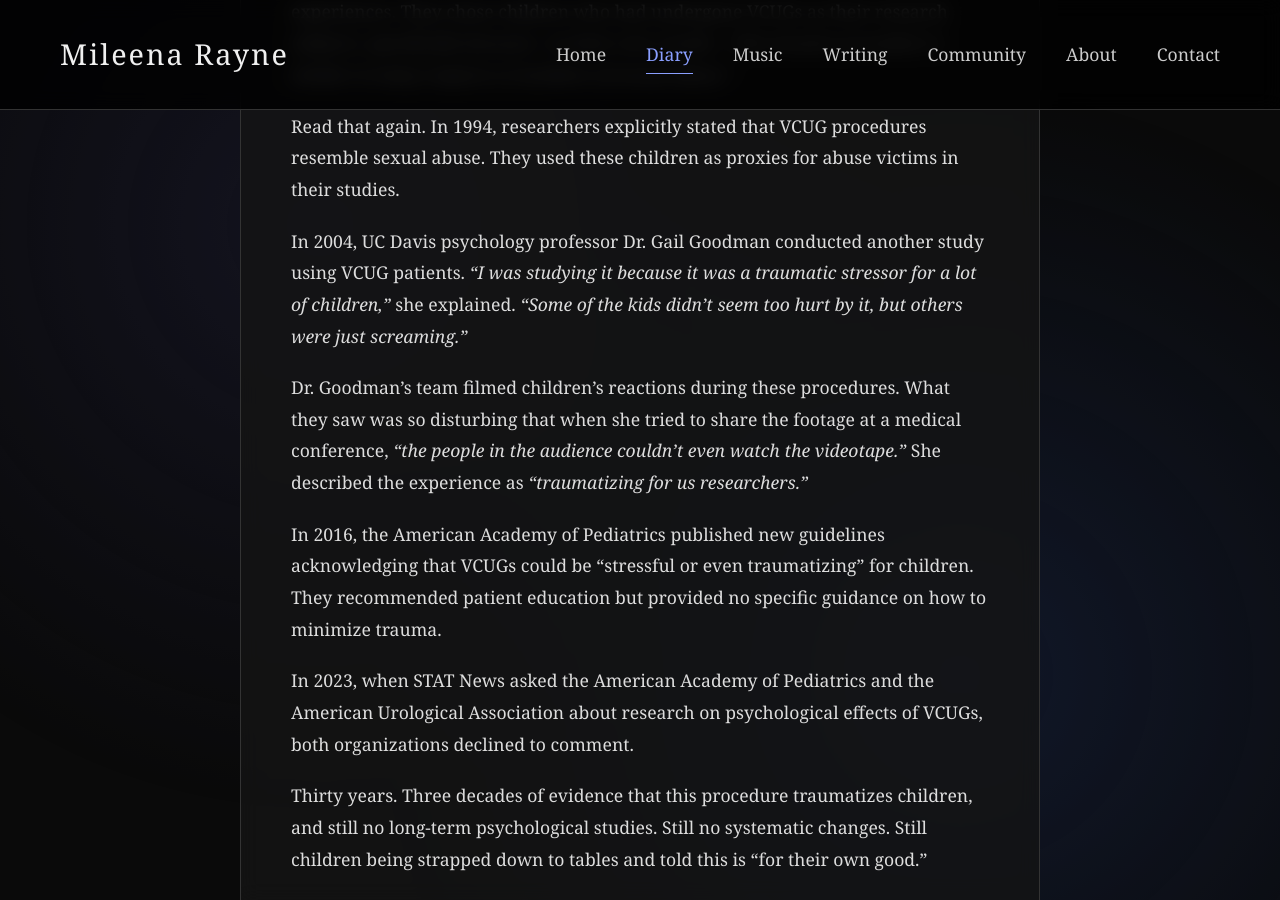
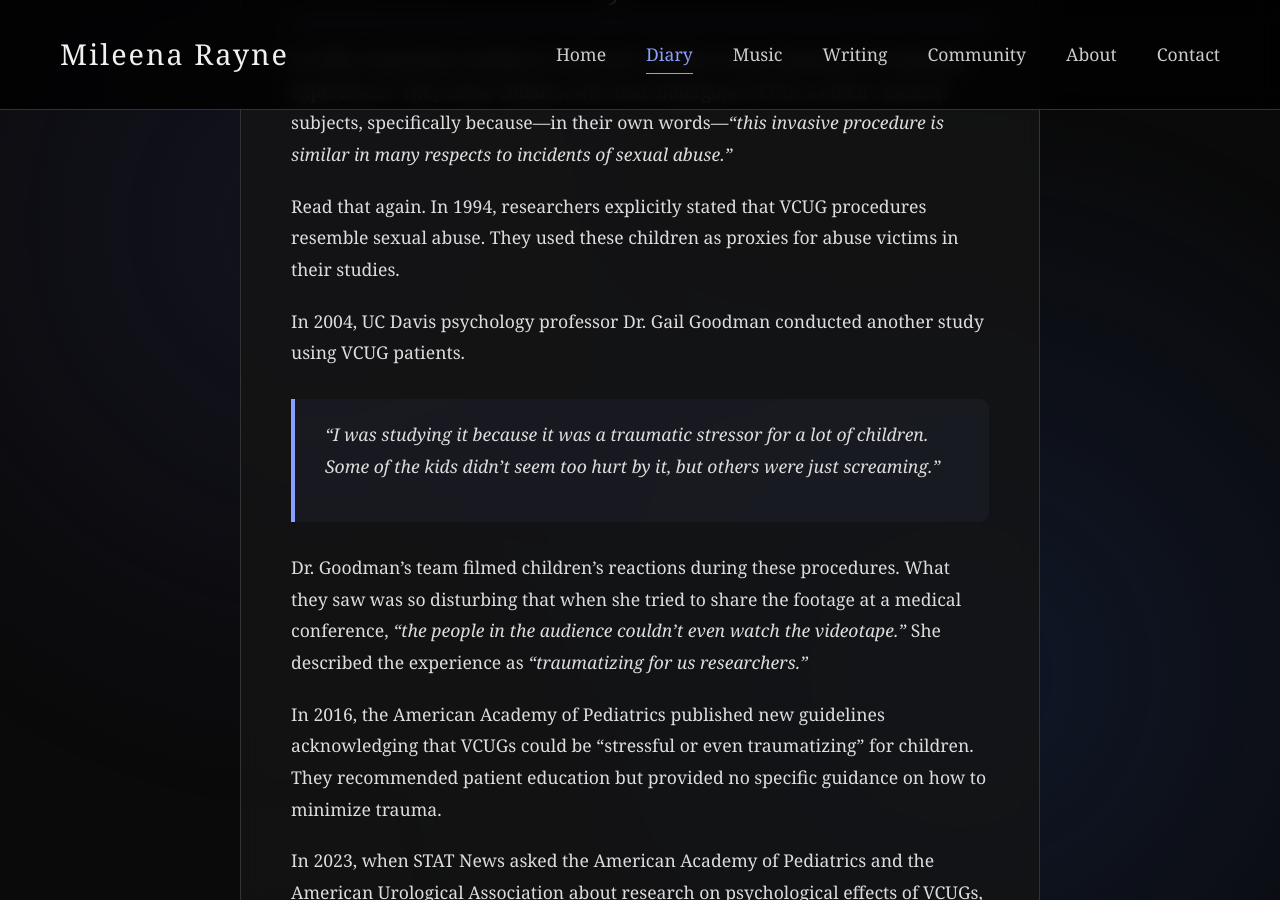
Before and after one commit to Mileena28/Mileena28.github.io, a Jekyll site: the page built from _posts/2025-07-03-the-procedure-that-shouldnt-exist.md, in a window 1280 px wide and 900 px high, scrolled down 1993 px. Built offline with Jekyll 4.4.1, drawn with Linux system fonts in a browser that asks for light colours; some of the changed text lies outside the part shown.

Commit message:
Update 2025-07-03-the-procedure-that-shouldnt-exist.md

```diff
--- a/_posts/2025-07-03-the-procedure-that-shouldnt-exist.md
+++ b/_posts/2025-07-03-the-procedure-that-shouldnt-exist.md
@@ -25,7 +25,7 @@
 
 In 2023, a practicing pediatric urologist said something to a medical journalist that should have made headlines. Dr. Anthony Caldamone, speaking on the record about voiding cystourethrograms (VCUGs), admitted something remarkable:
 
-*"With or without sedation, we just don't have the data. We don't know how many children are affected."*
+> *"With or without sedation, we just don't have the data. We don't know how many children are affected."*
 
 This wasn't an admission about some experimental treatment. This was about a procedure performed on hundreds of thousands of children annually, a procedure that medical websites describe as "uncomfortable but not painful," a procedure that, according to medical literature, has never been studied for long-term psychological effects.
 
@@ -41,7 +41,9 @@
 
 Read that again. In 1994, researchers explicitly stated that VCUG procedures resemble sexual abuse. They used these children as proxies for abuse victims in their studies.
 
-In 2004, UC Davis psychology professor Dr. Gail Goodman conducted another study using VCUG patients. *"I was studying it because it was a traumatic stressor for a lot of children,"* she explained. *"Some of the kids didn't seem too hurt by it, but others were just screaming."*
+In 2004, UC Davis psychology professor Dr. Gail Goodman conducted another study using VCUG patients.
+
+> *"I was studying it because it was a traumatic stressor for a lot of children. Some of the kids didn't seem too hurt by it, but others were just screaming."*
 
 Dr. Goodman's team filmed children's reactions during these procedures. What they saw was so disturbing that when she tried to share the footage at a medical conference, *"the people in the audience couldn't even watch the videotape."* She described the experience as *"traumatizing for us researchers."*
 
@@ -67,19 +69,25 @@
 
 What actually happened was something entirely different.
 
-*"I'm strapped down to the table with the bright light shining on me—completely naked, legs spread and strapped open... A bunch of nurses and doctors came into the room, some male and some female, and they shone the light directly at my private parts. I had been potty trained for a while now, and had always been very modest, so this felt weird at best. But I knew my dad had told me that 'no one could ever look at or touch my girl parts', and that I had to say 'no' if anyone ever tried to. But for some reason, I couldn't speak right now."*
+> *"I'm strapped down to the table with the bright light shining on me—completely naked, legs spread and strapped open... A bunch of nurses and doctors came into the room, some male and some female, and they shone the light directly at my private parts. I had been potty trained for a while now, and had always been very modest, so this felt weird at best. But I knew my dad had told me that 'no one could ever look at or touch my girl parts', and that I had to say 'no' if anyone ever tried to. But for some reason, I couldn't speak right now."*
 
 She describes the "red soap" that wasn't soap at all but antiseptic solution that burned her skin. The strangers touching her. The catheter insertion that felt like being stabbed. The male doctor who asked "Mind if I take a peek?" before examining her genitals while she lay paralyzed with fear.
 
-*"I couldn't scream, couldn't cry, couldn't do anything but just lay there and stare at the ceiling."*
+> *"I couldn't scream, couldn't cry, couldn't do anything but just lay there and stare at the ceiling."*
 
 When it was over and she tried to walk, she couldn't take more than two steps because of the burning pain. At home, she discovered blood in her underwear and was terrified they had damaged something inside her.
 
-*"I knew I couldn't let my mom see, or she might make me go back."*
+> *"I knew I couldn't let my mom see, or she might make me go back."*
 
 But perhaps the most devastating part of her account is what happened afterward. When her father asked if it hurt, *"I lied and said no, because I knew it wasn't supposed to hurt, and everyone told me that it wouldn't, so it was probably something wrong with me."* A three-year-old was already learning to blame herself for medical trauma, already internalizing the message that her pain didn't matter if it contradicted what adults said should happen.
 
-Even the medical staff reinforced this gaslighting. After the burning antiseptic procedure, the nurse told her: *"See? that didn't even hurt!"* The child wanted to tell her mother that it did hurt, but found herself voiceless: *"I couldn't do anything. I was just frozen, watching this whole thing unfold."*
+Even the medical staff reinforced this gaslighting. After the burning antiseptic procedure, the nurse told her:
+
+> *"See? that didn't even hurt!"*
+
+The child wanted to tell her mother that it did hurt, but found herself voiceless:
+
+> *"I couldn't do anything. I was just frozen, watching this whole thing unfold."*
 
 Twenty-two years later, she's been diagnosed with PTSD and vaginismus from this procedure. She requires trauma-informed pelvic floor physical therapy and still flinches when touched. She also has what's been described as a "catheter injury" from that day in 2006.
 
@@ -87,35 +95,39 @@
 
 The second account comes from someone who endured this procedure not once, but yearly from age two to ten: eight times total. Eight annual appointments with terror.
 
-*"I really fear coming across as unreasonable or dramatic here, but I can't emphasize enough how false this is. It was incredibly painful."*
+> *"I really fear coming across as unreasonable or dramatic here, but I can't emphasize enough how false this is. It was incredibly painful."*
 
 She's responding to those ubiquitous hospital websites that describe VCUGs as "uncomfortable but not painful." Her lived experience directly contradicts every official medical description of what this procedure feels like.
 
-*"I have VIVID memories of every aspect of this test. The discomfort and fear I experienced spreading my legs in front of a room of 3-5 nurses/technologists. The dreaded question: did I want my legs in frog position or butterfly position? (I quickly learned to pray for a technologist who allowed frog position, because whenever I had to do butterfly, two nurses/aides would stand on either side of me and hold my knees down flat on the table so I couldn't fold them up... I never even fought, but for some reason children needed to be restrained just to make it easier?)"*
+> *"I have VIVID memories of every aspect of this test. The discomfort and fear I experienced spreading my legs in front of a room of 3-5 nurses/technologists. The dreaded question: did I want my legs in frog position or butterfly position? (I quickly learned to pray for a technologist who allowed frog position, because whenever I had to do butterfly, two nurses/aides would stand on either side of me and hold my knees down flat on the table so I couldn't fold them up... I never even fought, but for some reason children needed to be restrained just to make it easier?)"*
 
 But what devastates me most about her account is the confusion she felt about her parents' role in this violation:
 
-*"One of my parents was always in the room for it, so it was really confusing for me as a kid to understand how this person who was supposed to protect me could allow strangers to hurt me in such an invasive, intimate way and just stand by."*
+> *"One of my parents was always in the room for it, so it was really confusing for me as a kid to understand how this person who was supposed to protect me could allow strangers to hurt me in such an invasive, intimate way and just stand by."*
 
 She's careful to add that she knows they thought they were doing what was best for her health. But the trauma of feeling abandoned by the very people meant to protect her compounds the medical trauma exponentially.
 
-*"I felt so violated every time, and it quickly became clear to me that my body was not mine to control."*
+> *"I felt so violated every time, and it quickly became clear to me that my body was not mine to control."*
 
 The psychological impact was so severe that this child began planning her own death:
 
-*"I would spend the months before the procedure planning and plotting how I could get out of it this time, and then I would spend the months after the procedure with a renewed sense of powerlessness I've never been able to shake. It got to the point where, as an older child (about 7-10), I became very suicidal, and often considered killing myself just to avoid another VCUG. I used to pray for God to just let me die in my sleep on the nights leading up to the test. One time, the night before the test, I even climbed out on my roof and tried to convince myself to jump, but I just couldn't do it."*
+> *"I would spend the months before the procedure planning and plotting how I could get out of it this time, and then I would spend the months after the procedure with a renewed sense of powerlessness I've never been able to shake. It got to the point where, as an older child (about 7-10), I became very suicidal, and often considered killing myself just to avoid another VCUG. I used to pray for God to just let me die in my sleep on the nights leading up to the test. One time, the night before the test, I even climbed out on my roof and tried to convince myself to jump, but I just couldn't do it."*
 
-Making matters worse, the trauma itself prevented the procedure from working properly: *"I actually was never able to complete this part... I would just lie there trying not to cry until they finally pulled the catheter out and allowed me to pee into a cup. I didn't know it at the time, but it turns out this actually means a major part of the procedure was missing and they couldn't even really effectively monitor what they were looking for."*
+Making matters worse, the trauma itself prevented the procedure from working properly:
+
+> *"I actually was never able to complete this part... I would just lie there trying not to cry until they finally pulled the catheter out and allowed me to pee into a cup. I didn't know it at the time, but it turns out this actually means a major part of the procedure was missing and they couldn't even really effectively monitor what they were looking for."*
 
 So not only was she being traumatized annually, the trauma itself was making the procedure medically ineffective. They were hurting her for no diagnostic benefit whatsoever.
 
 The long-term consequences persist today. She's now twenty-three and vomits before doctor's appointments. She cannot be intimate with partners. She has vulvodynia (chronic pelvic pain often associated with sexual trauma) and vaginismus that makes penetration nearly impossible. At age eleven, years after her final VCUG, she began experiencing *"an intense, near-constant burning soreness in my whole pubic region."* She was too embarrassed to tell anyone. It took twelve years for her to successfully insert a tampon, and even now she can only use small ones with moderate pain.
 
-When she finally allowed a PAP smear last year, she dissociated afterward and found herself in a parking lot with no memory of how she got there. *"I was still too suicidal to trust myself driving home, so I went to sleep in the parking lot for a while."*
+When she finally allowed a PAP smear last year, she dissociated afterward and found herself in a parking lot with no memory of how she got there.
+
+> *"I was still too suicidal to trust myself driving home, so I went to sleep in the parking lot for a while."*
 
 Perhaps most heartbreaking is how the trauma shaped her relationship with medical care:
 
-*"I become very compliant/meek and 'small' in any medical setting, and I find it impossible to voice any of my concerns, because I just want to be 'good' and an easy patient and not be perceived as dramatic."*
+> *"I become very compliant/meek and 'small' in any medical setting, and I find it impossible to voice any of my concerns, because I just want to be 'good' and an easy patient and not be perceived as dramatic."*
 
 This is what medical trauma does to children: it teaches them that their pain doesn't matter, that questioning medical authority makes them "difficult," that being "good" means enduring harm without complaint. She learned these lessons so thoroughly that even as an adult, she cannot advocate for herself when she needs medical care most.
 
@@ -212,7 +224,9 @@
 
 This isn't rare. This isn't a few sensitive children who "overreacted." This is a predictable pattern of harm that the medical establishment has chosen to ignore because acknowledging it would be inconvenient.
 
-Ellen Lonnquist, a family and trauma therapist, explains why this trauma is so profound: *"It's an experience that your body and brain can't possibly process in the moment. There is the messaging we appropriately give children around protecting themselves and their bodies. So, with the VCUG and lots of other medical procedures, it can be harmful if no one is working with the child to help them understand what's happening."*
+Ellen Lonnquist, a family and trauma therapist, explains why this trauma is so profound:
+
+> *"It's an experience that your body and brain can't possibly process in the moment. There is the messaging we appropriately give children around protecting themselves and their bodies. So, with the VCUG and lots of other medical procedures, it can be harmful if no one is working with the child to help them understand what's happening."*
 
 Children are taught that their bodies belong to them, that they should say no to unwanted touching, that trusted adults will protect them. Then they're brought to a medical facility where all those protections are stripped away and they're told this violation is "for your own good."
 
```
Also changed, not shown: other parts of _posts/2025-07-03-the-procedure-that-shouldnt-exist.md (+1 -1 lines).
